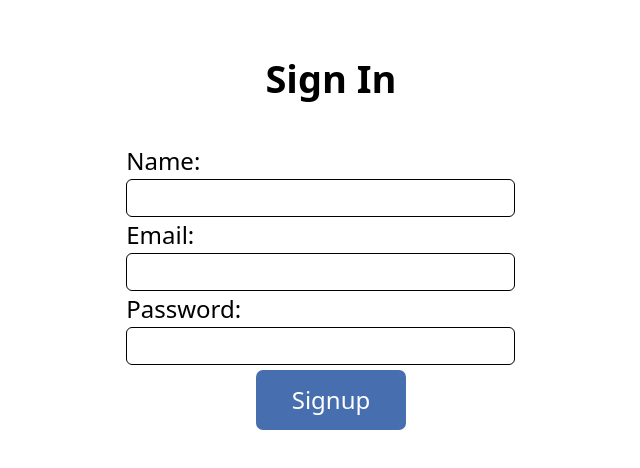
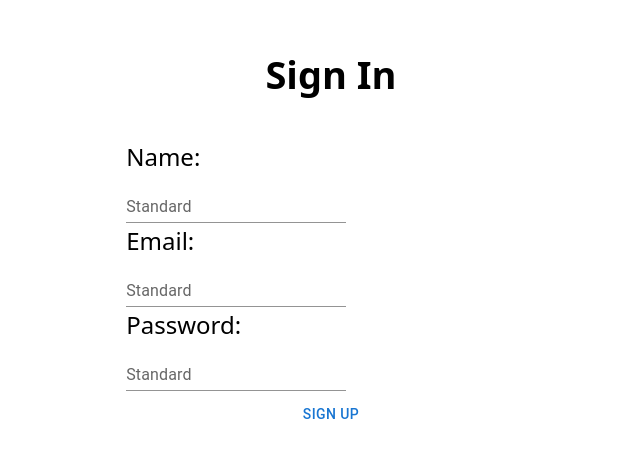
Before and after one commit to wajahat-ali-devflovv/OpenSea-Project, a React (Vite) app: page /signup in a window 1280 px wide. Shown: the part 158-626 px from the top of the page, without its empty margins (309-949 px from the left). Built offline with nearby package versions, Linux system fonts and the light colour scheme.

Commit message:
feat: modified the backend so sign up functionality could work properly

```diff
--- a/src/pages/Signup.tsx
+++ b/src/pages/Signup.tsx
@@ -1,28 +1,83 @@
-import React,{useState,useEffect} from "react"
-import Button from "../components/Button";
-import InputField from "../components/InputField";
+//import React,{useState,useEffect} from "react"
+//import Button from "../components/Button";
+//import InputField from "../components/InputField";
+import TextField from "@mui/material/TextField";
+import Button from "@mui/material/Button";
+import { useDispatch, useSelector } from "react-redux";
+import { signupRequest } from "../store/actions/authActions";
+import type { RootState } from "../store/store";
+import { useState } from "react";
 
 const Signup = () => {
-    return(
-        < div className="w-[100%] h-screen flex items-center justify-center bg-[#ffffff]">
+  const [username, setUsername] = useState("");
+  const [email, setEmail] = useState("");
+  const [password, setPassword] = useState("");
+  const dispatch = useDispatch();
+  const { loading, error, user } = useSelector(
+    (state: RootState) => state.auth
+  );
+
+  const handleSignup = () => {
+    dispatch(signupRequest(username, email, password));
+  };
+  return (
+    <div className="w-[100%] h-screen flex items-center justify-center bg-[#ffffff]">
       <div className="w-[40%] flex flex-col items-center text-[24px] ">
         <h2 className=" self-center text-[38px] font-[600]">Sign In</h2>
         <form className="w-[80%]" action="">
           <br />
-                    <label className="" htmlFor="">Name:</label><br />
-                    <InputField inputType="text"/><br/>
-                    <label htmlFor="">Email:</label><br/>
-                    <InputField inputType="text"/><br/>
-                    <label htmlFor="">Password:</label><br/>
-                    <InputField inputType="password"/><br/>
+          <label className="" htmlFor="">
+            Name:
+          </label>
+          <br />
+          <TextField
+            type="text"
+            id="standard-basic"
+            label="Standard"
+            variant="standard"
+            placeholder="Email"
+            value={username}
+            onChange={(e) => setUsername(e.target.value)}
+          />
+          <br />
+          <label htmlFor="">Email:</label>
+          <br />
+          <TextField
+            type="text"
+            id="standard-basic"
+            label="Standard"
+            variant="standard"
+            placeholder="Email"
+            value={email}
+            onChange={(e) => setEmail(e.target.value)}
+          />
+          <br />
+          <label htmlFor="">Password:</label>
+          <br />
+          <TextField
+            id="standard-basic"
+            label="Standard"
+            variant="standard"
+            type="password"
+            placeholder="Password"
+            value={password}
+            onChange={(e) => setPassword(e.target.value)}
+          />
+          <br />
           <div className="w-[100%] flex justify-center p-[5px]">
-                    <Button ButtonTittle="Signup"/>
+            <Button disabled={loading} onClick={handleSignup}>
+              Sign Up
+            </Button>
+            {error && <p className="text-red-500">{error}</p>}
+            {user && (
+              <p className="text-green-500">
+                Signup successful! Wellcome,{user.username}
+              </p>
+            )}
           </div>
         </form>
-
       </div>
     </div>
-    )
-
-}
+  );
+};
 export default Signup;
--- /dev/null
+++ b/src/store/actions/authActions.ts
@@ -0,0 +1,43 @@
+import {
+  SIGNUP_REQUEST,
+  SIGNUP_SUCCESS,
+  SIGNUP_FAILURE,
+  LOGIN_REQUEST,
+  LOGIN_SUCCESS,
+  LOGIN_FAILURE,
+} from "../const";
+
+// Action Creators
+export const signupRequest = (
+  username: string,
+  email: string,
+  password: string
+) => ({
+  type: SIGNUP_REQUEST,
+  payload: { username, email, password },
+});
+
+export const signupSuccess = (user: any, token: string) => ({
+  type: SIGNUP_SUCCESS,
+  payload: { user, token },
+});
+
+export const signupFailure = (error: string) => ({
+  type: SIGNUP_FAILURE,
+  payload: error,
+});
+
+export const loginRequest = (email: string, password: string) => ({
+  type: LOGIN_REQUEST,
+  payload: { email, password },
+});
+
+export const loginSuccess = (user: any, token: string) => ({
+  type: LOGIN_SUCCESS,
+  payload: { user, token },
+});
+
+export const loginFailure = (error: string) => ({
+  type: LOGIN_FAILURE,
+  payload: error,
+});
--- /dev/null
+++ b/src/store/api/authApi.ts
@@ -0,0 +1,32 @@
+import axios from "axios";
+
+const API_BASE = "http://localhost:8000";
+
+// Signup API
+export const signupApi = async (
+  username: string,
+  email: string,
+  password: string
+) => {
+  const formData = new FormData();
+  formData.append("username", username);
+  formData.append("email", email);
+  formData.append("password", password);
+
+  const response = await axios.post(`${API_BASE}/auth/signup`, formData, {
+    headers: { "Content-Type": "multipart/form-data" },
+  });
+  return response.data;
+};
+
+// Login API
+export const loginApi = async (email: string, password: string) => {
+  const formData = new FormData();
+  formData.append("email", email);
+  formData.append("password", password);
+
+  const response = await axios.post(`${API_BASE}/auth/login`, formData, {
+    headers: { "Content-Type": "multipart/form-data" },
+  });
+  return response.data;
+};
--- a/src/store/const.ts
+++ b/src/store/const.ts
@@ -5,3 +5,12 @@ export const FETCH_COLLECTIONS_FAILURE = "FETCH_COLLECTIONS_FAILURE";
 export const FETCH_NFTS_REQUEST = "FETCH_NFTS_REQUEST";
 export const FETCH_NFTS_SUCCESS = "FETCH_NFTS_SUCCESS";
 export const FETCH_NFTS_FAILURE = "FETCH_NFTS_FAILURE";
+
+// Action Types
+export const SIGNUP_REQUEST = "SIGNUP_REQUEST";
+export const SIGNUP_SUCCESS = "SIGNUP_SUCCESS";
+export const SIGNUP_FAILURE = "SIGNUP_FAILURE";
+
+export const LOGIN_REQUEST = "LOGIN_REQUEST";
+export const LOGIN_SUCCESS = "LOGIN_SUCCESS";
+export const LOGIN_FAILURE = "LOGIN_FAILURE";
--- /dev/null
+++ b/src/store/reducers/authReducer.ts
@@ -0,0 +1,46 @@
+import {
+  SIGNUP_REQUEST,
+  SIGNUP_SUCCESS,
+  SIGNUP_FAILURE,
+  LOGIN_REQUEST,
+  LOGIN_SUCCESS,
+  LOGIN_FAILURE,
+} from "../const";
+
+interface AuthState {
+  loading: boolean;
+  user: any | null;
+  token: string | null;
+  error: string | null;
+}
+
+const initialState: AuthState = {
+  loading: false,
+  user: null,
+  token: null,
+  error: null,
+};
+
+export const authReducer = (state = initialState, action: any): AuthState => {
+  switch (action.type) {
+    case SIGNUP_REQUEST:
+    case LOGIN_REQUEST:
+      return { ...state, loading: true, error: null };
+
+    case SIGNUP_SUCCESS:
+    case LOGIN_SUCCESS:
+      return {
+        ...state,
+        loading: false,
+        user: action.payload.user,
+        token: action.payload.token,
+      };
+
+    case SIGNUP_FAILURE:
+    case LOGIN_FAILURE:
+      return { ...state, loading: false, error: action.payload };
+
+    default:
+      return state;
+  }
+};
--- /dev/null
+++ b/src/store/sagas/authSaga.ts
@@ -0,0 +1,47 @@
+import { call, put, takeLatest } from "redux-saga/effects";
+import {
+  signupSuccess,
+  signupFailure,
+  loginSuccess,
+  loginFailure,
+} from "../actions/authActions";
+import { SIGNUP_REQUEST, LOGIN_REQUEST } from "../const";
+
+import { signupApi, loginApi } from "../api/authApi";
+
+function* signupSaga(action: any): any {
+  try {
+    const { username, email, password } = action.payload;
+    const data = yield call(signupApi, username, email, password);
+
+    yield put(signupSuccess(data.user, data.token));
+  } catch (error: any) {
+    const detail = error.response?.data?.detail;
+
+    let message = "Signup failed";
+    if (Array.isArray(detail)) {
+      // Extract the first validation message
+      message = detail[0]?.msg || message;
+    } else if (typeof detail === "string") {
+      message = detail;
+    }
+
+    yield put(signupFailure(message));
+  }
+}
+
+function* loginSaga(action: any): any {
+  try {
+    const { email, password } = action.payload;
+    const data = yield call(loginApi, email, password);
+
+    yield put(loginSuccess(data.user, data.token));
+  } catch (error: any) {
+    yield put(loginFailure(error.response?.data?.detail || "Login failed"));
+  }
+}
+
+export function* authSaga() {
+  yield takeLatest(SIGNUP_REQUEST, signupSaga);
+  yield takeLatest(LOGIN_REQUEST, loginSaga);
+}
--- a/src/store/store.ts
+++ b/src/store/store.ts
@@ -5,16 +5,19 @@ import { nftReducer } from "./reducers/reducers";
 import { all } from "redux-saga/effects";
 import { collectionsSaga } from "./sagas/collectionsSaga";
 import { collectionsReducer } from "./reducers/collectionsReducers";
+import { authSaga } from "./sagas/authSaga";
+import { authReducer } from "./reducers/authReducer";
 
 const sagaMiddleware = createSagaMiddleware();
 
 const rootReducer = combineReducers({
   nfts: nftReducer,
   collections: collectionsReducer,
+  auth: authReducer,
 });
 
 function* rootSaga() {
-  yield all([collectionsSaga(), nftSaga()]);
+  yield all([collectionsSaga(), nftSaga(), authSaga()]);
 }
 
 export type RootState = ReturnType<typeof rootReducer>;
```
Also changed, not shown: 1 other file (tests, documents, lock files or other folders). Lines whose indentation alone changed are shown as unchanged.
